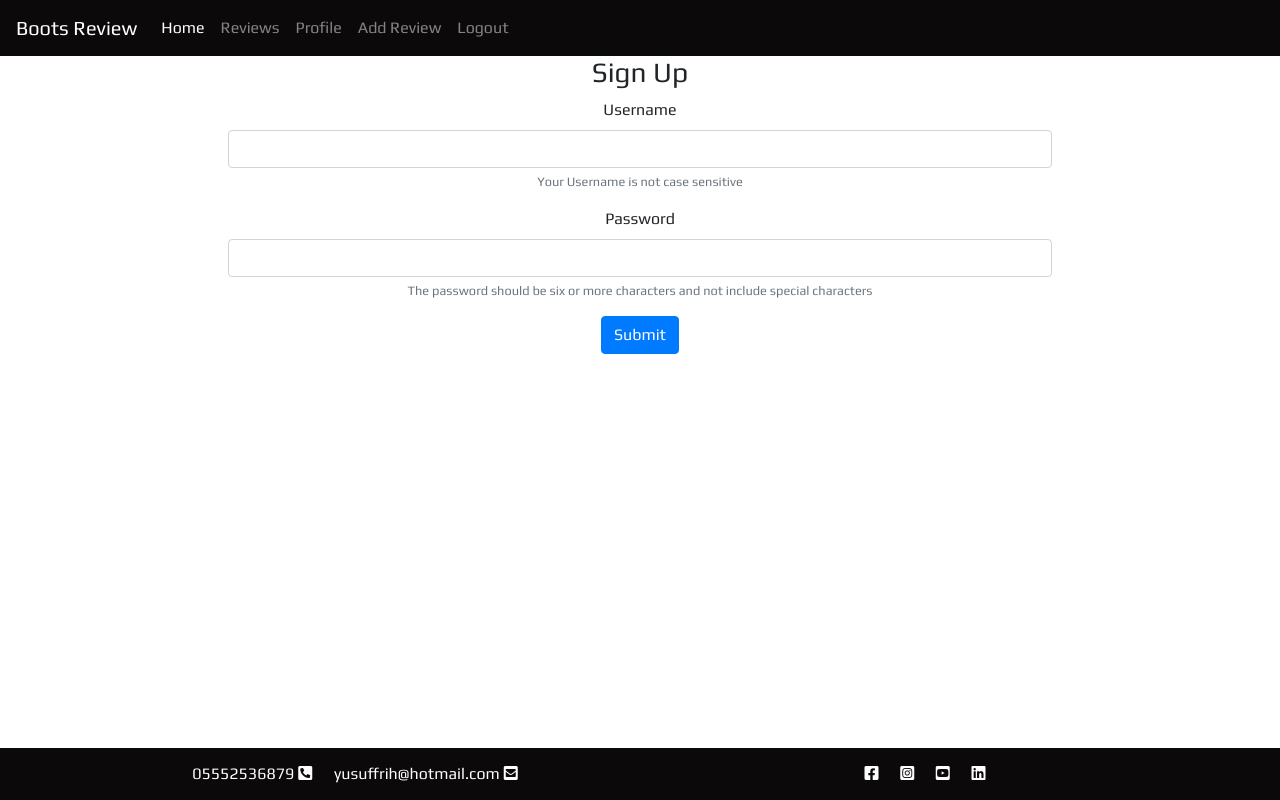
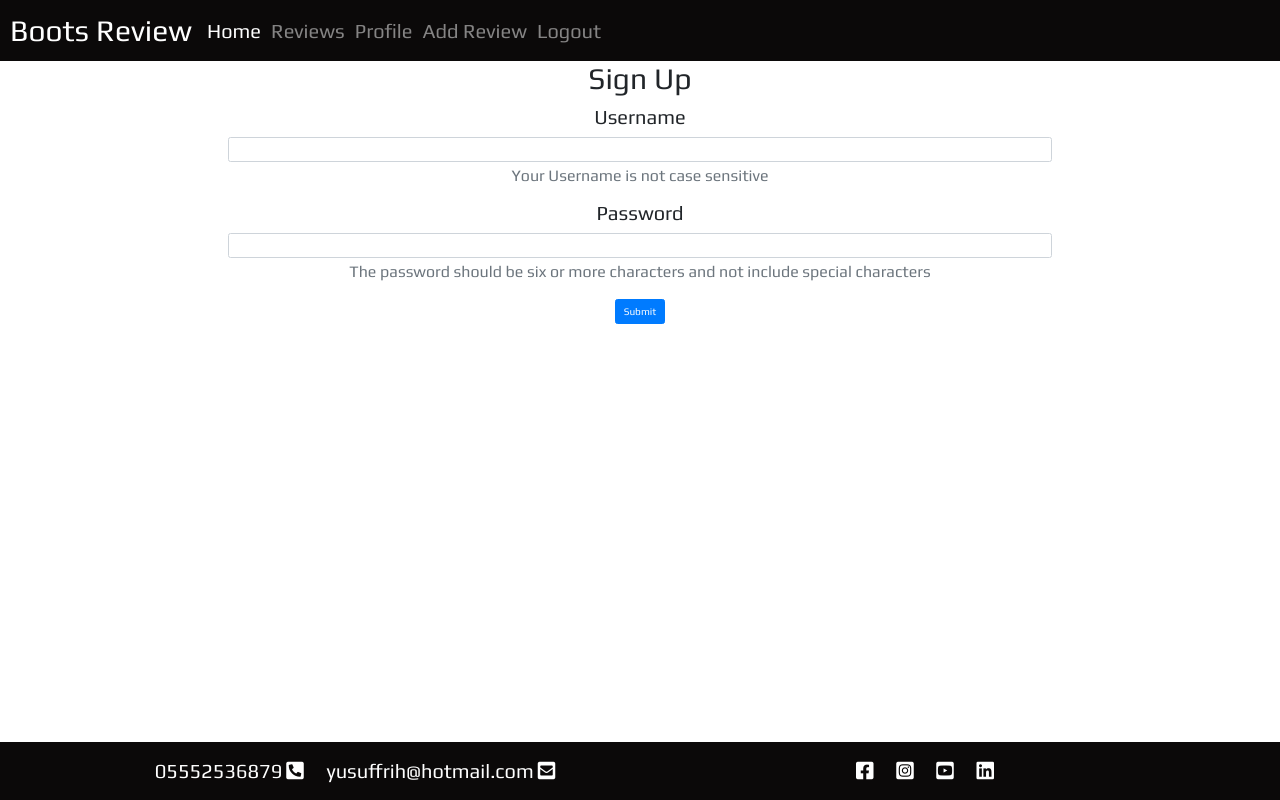
Before and after one commit to Yusuffrih/Boots-Review-MS3, a Flask app: page /sign-up in a window 1280 px wide. Run offline with Flask 2, Linux system fonts and the light colour scheme; some libraries are stand-ins or nearby versions.

Commit message:
Changed html font size to 62.5% & fixd  font sizes

```diff
--- a/static/css/style.css
+++ b/static/css/style.css
@@ -1,12 +1,23 @@
 @import url('https://fonts.googleapis.com/css2?family=Play:wght@400;700&family=Roboto:ital,wght@0,100;0,300;0,400;0,500;0,700;0,900;1,100;1,300;1,400;1,500;1,700;1,900&display=swap');
+
+html {
+    font-size: 62.5%;
+}
 
 body {
     font-family: 'Play', 'Roboto', sans-serif;
+    font-size: 2rem;
     text-align: center;
     margin: 0 auto;
     display: flex;
     flex-direction: column;
     min-height: 100vh;
+}
+
+/* Headers */
+
+h3 {
+    font-size: 3rem;
 }
 
 /* Home Page */
@@ -42,12 +53,6 @@ body {
     border: 2px solid #0B0909;
 }
 
-/* Navbar  */
-
-.navbar {
-    background-color: #0B0909;
-}
-
 /* Footer */
 
 footer {
@@ -68,6 +73,7 @@ footer {
     display: inline-block;
     padding: 5px;
     margin: 4px;
+    font-size: 2rem;
 }
 
 .contact li a,
@@ -81,3 +87,19 @@ footer {
     vertical-align: top;
     padding-right: 4px;
 }
+
+/* Navbar  */
+
+.navbar {
+    background-color: #0B0909;
+}
+
+.navbar-brand {
+    font-size: 3rem;
+}
+
+/* Components */
+
+.btn-lg {
+    font-size: 2rem;
+}
```
